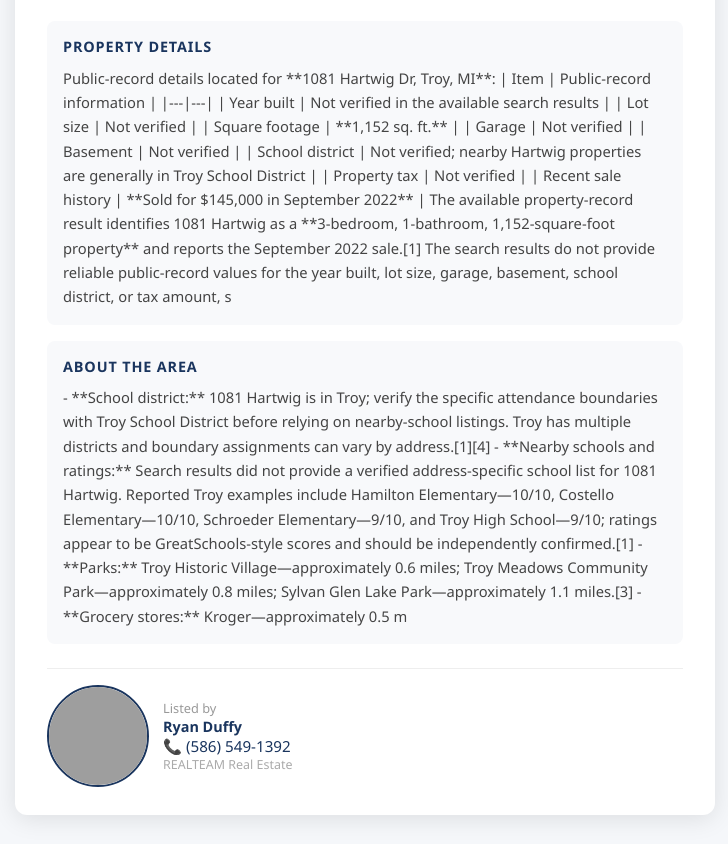
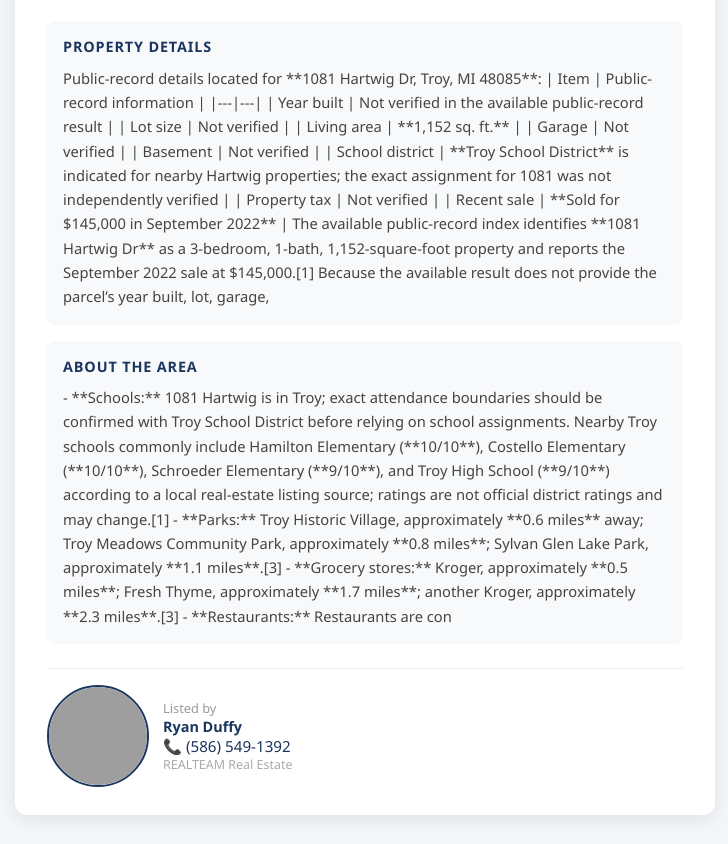
Before and after one commit to tommy-logan-ai/tommythemortgageguy, a plain HTML site: page coming-soon/troy-mi-u-476919.html in a window 1280 px wide. Shown: the part 1165-2009 px from the top of the page, without its empty margins (275-1003 px from the left). Drawn offline with Linux system fonts and the light colour scheme; no server answers; grey boxes are pictures that could not be loaded.

Commit message:
Coming Soon (regen-hero): Troy troy-mi-u-476919

```diff
--- a/coming-soon/troy-mi-u-476919.html
+++ b/coming-soon/troy-mi-u-476919.html
@@ -66,24 +66,26 @@
     </p>
   </div>
 </div>
-    <div style="margin:1.5rem 0 0;padding:1rem;background:#f8f9fb;border-radius:8px;"><h3 style="font-size:0.9rem;font-weight:700;color:#1a355e;text-transform:uppercase;letter-spacing:0.06em;margin:0 0 0.6rem">Property Details</h3><p style="font-size:0.92rem;color:#444;line-height:1.65;margin:0">Public-record details located for **1081 Hartwig Dr, Troy, MI**:
+    <div style="margin:1.5rem 0 0;padding:1rem;background:#f8f9fb;border-radius:8px;"><h3 style="font-size:0.9rem;font-weight:700;color:#1a355e;text-transform:uppercase;letter-spacing:0.06em;margin:0 0 0.6rem">Property Details</h3><p style="font-size:0.92rem;color:#444;line-height:1.65;margin:0">Public-record details located for **1081 Hartwig Dr, Troy, MI 48085**:
 
 | Item | Public-record information |
 |---|---|
-| Year built | Not verified in the available search results |
+| Year built | Not verified in the available public-record result |
 | Lot size | Not verified |
-| Square footage | **1,152 sq. ft.** |
+| Living area | **1,152 sq. ft.** |
 | Garage | Not verified |
 | Basement | Not verified |
-| School district | Not verified; nearby Hartwig properties are generally in Troy School District |
+| School district | **Troy School District** is indicated for nearby Hartwig properties; the exact assignment for 1081 was not independently verified |
 | Property tax | Not verified |
-| Recent sale history | **Sold for $145,000 in September 2022** |
+| Recent sale | **Sold for $145,000 in September 2022** |
 
-The available property-record result identifies 1081 Hartwig as a **3-bedroom, 1-bathroom, 1,152-square-foot property** and reports the September 2022 sale.[1] The search results do not provide reliable public-record values for the year built, lot size, garage, basement, school district, or tax amount, s</p></div>
-    <div style="margin:1rem 0 0;padding:1rem;background:#f8f9fb;border-radius:8px;"><h3 style="font-size:0.9rem;font-weight:700;color:#1a355e;text-transform:uppercase;letter-spacing:0.06em;margin:0 0 0.6rem">About the Area</h3><p style="font-size:0.92rem;color:#444;line-height:1.65;margin:0">- **School district:** 1081 Hartwig is in Troy; verify the specific attendance boundaries with Troy School District before relying on nearby-school listings. Troy has multiple districts and boundary assignments can vary by address.[1][4]
-- **Nearby schools and ratings:** Search results did not provide a verified address-specific school list for 1081 Hartwig. Reported Troy examples include Hamilton Elementary—10/10, Costello Elementary—10/10, Schroeder Elementary—9/10, and Troy High School—9/10; ratings appear to be GreatSchools-style scores and should be independently confirmed.[1]
-- **Parks:** Troy Historic Village—approximately 0.6 miles; Troy Meadows Community Park—approximately 0.8 miles; Sylvan Glen Lake Park—approximately 1.1 miles.[3]
-- **Grocery stores:** Kroger—approximately 0.5 m</p></div>
+The available public-record index identifies **1081 Hartwig Dr** as a 3-bedroom, 1-bath, 1,152-square-foot property and reports the September 2022 sale at $145,000.[1]
+
+Because the available result does not provide the parcel’s year built, lot, garage,</p></div>
+    <div style="margin:1rem 0 0;padding:1rem;background:#f8f9fb;border-radius:8px;"><h3 style="font-size:0.9rem;font-weight:700;color:#1a355e;text-transform:uppercase;letter-spacing:0.06em;margin:0 0 0.6rem">About the Area</h3><p style="font-size:0.92rem;color:#444;line-height:1.65;margin:0">- **Schools:** 1081 Hartwig is in Troy; exact attendance boundaries should be confirmed with Troy School District before relying on school assignments. Nearby Troy schools commonly include Hamilton Elementary (**10/10**), Costello Elementary (**10/10**), Schroeder Elementary (**9/10**), and Troy High School (**9/10**) according to a local real-estate listing source; ratings are not official district ratings and may change.[1]
+- **Parks:** Troy Historic Village, approximately **0.6 miles** away; Troy Meadows Community Park, approximately **0.8 miles**; Sylvan Glen Lake Park, approximately **1.1 miles**.[3]
+- **Grocery stores:** Kroger, approximately **0.5 miles**; Fresh Thyme, approximately **1.7 miles**; another Kroger, approximately **2.3 miles**.[3]
+- **Restaurants:** Restaurants are con</p></div>
     <div class="agent" style="display:flex;align-items:center;gap:14px;margin-top:1.5rem;padding-top:1rem;border-top:1px solid #eee">
       <img src="https://tommythemortgageguy.com/assets/agents/ryan-duffy-headshot.jpg" alt="Ryan Duffy" style="width:98px;height:98px;border-radius:50%;object-fit:cover;border:2px solid #1a355e">
       <div style="text-align:left">
```
